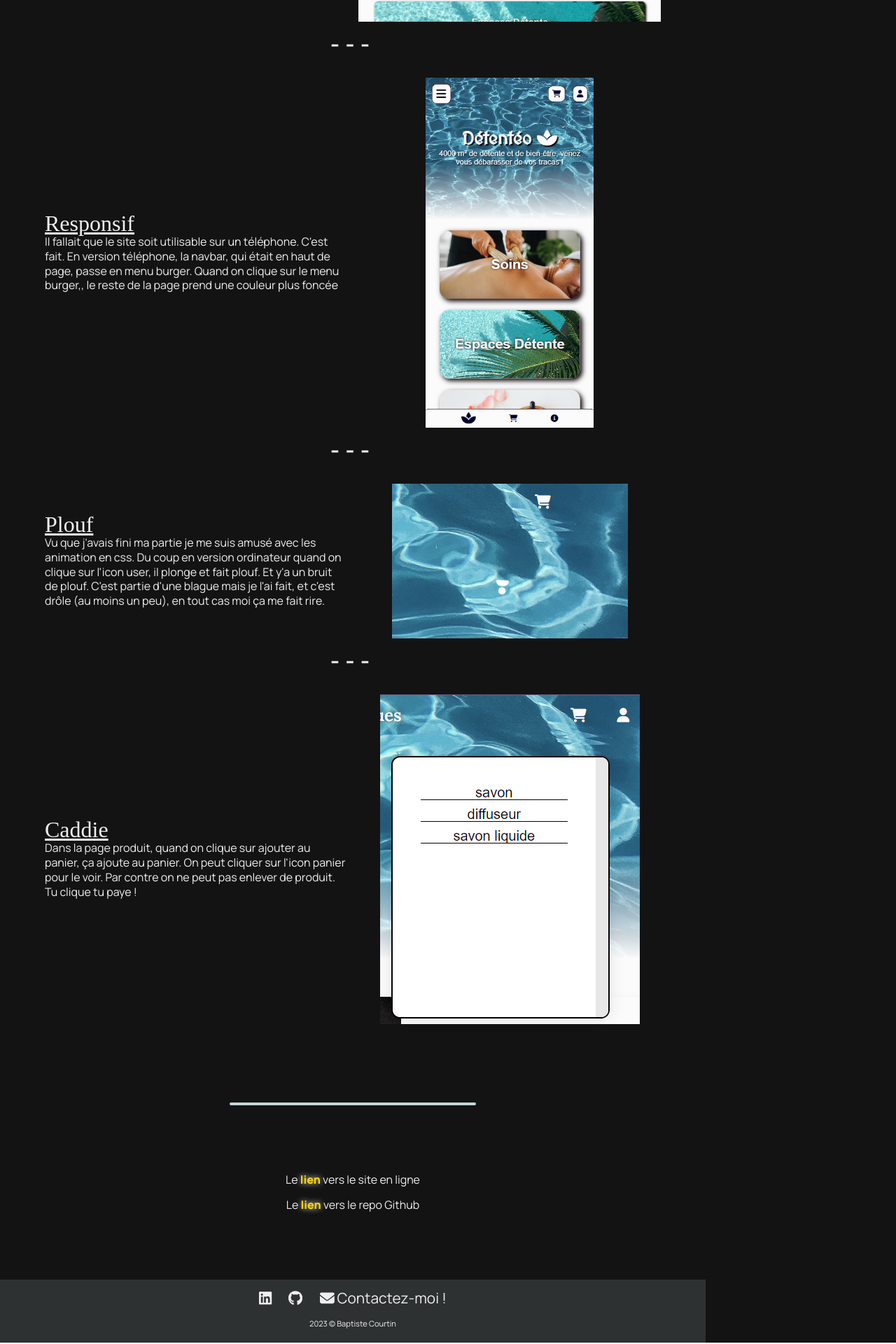
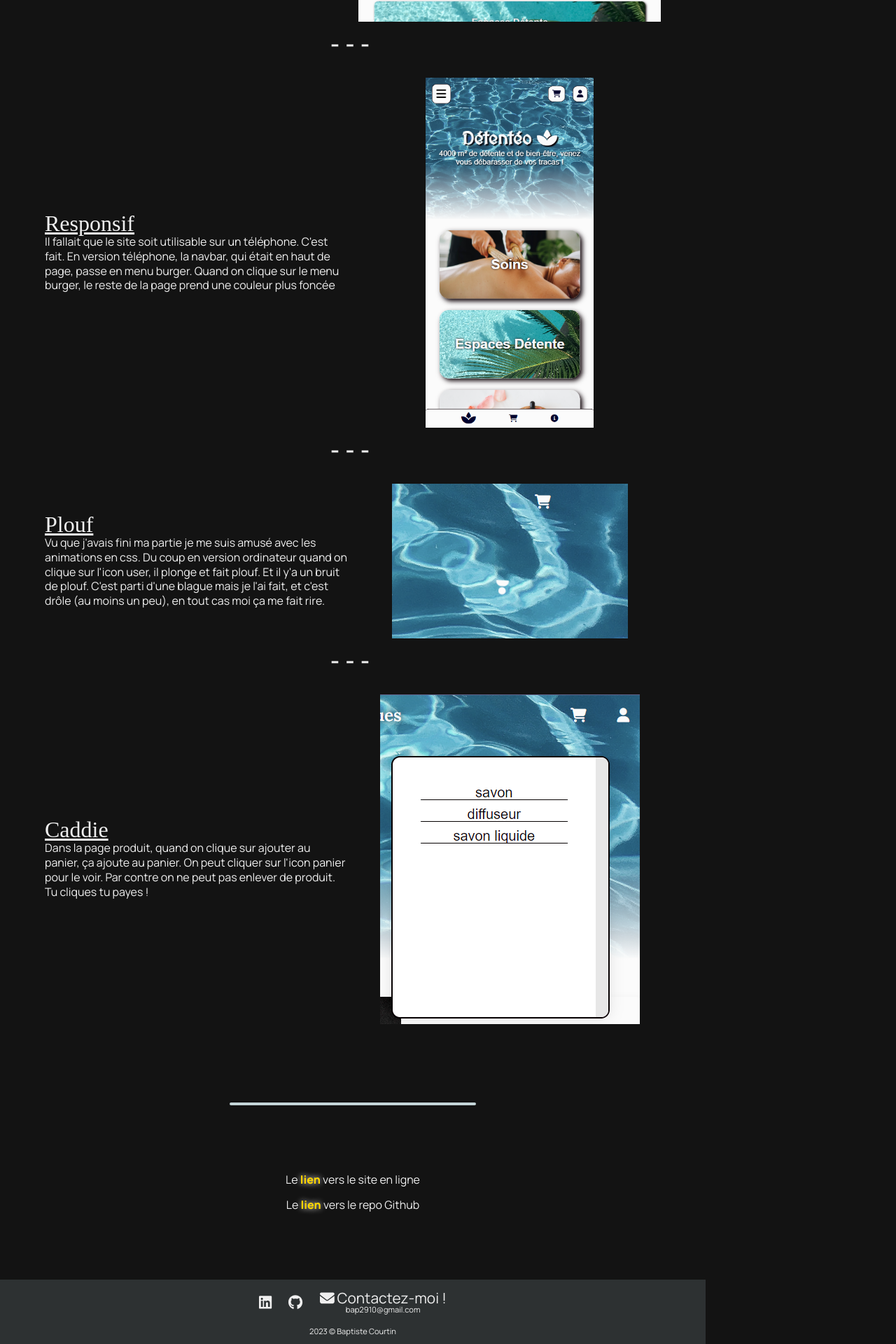
Before and after one commit to BaptisteCourtin/Portfolio, a Vue app: page /projet/1 in a window 1280 px wide. Shown: the part 1189-3109 px from the top of the page at 70% size. Built offline with nearby package versions, Linux system fonts and the light colour scheme; a web font is replaced by a local one.

Commit message:
V1 - corrigé

```diff
--- a/index.html
+++ b/index.html
@@ -3,7 +3,7 @@
 
 <head>
   <meta charset="UTF-8">
-  <link rel="icon" href="/favicon.ico">
+  <link rel="icon" href="/myfavicon.ico">
   <meta name="viewport" content="width=device-width, initial-scale=1.0">
   <title>My Portfolio</title>
 </head>
--- a/src/assets/projets.js
+++ b/src/assets/projets.js
@@ -19,25 +19,25 @@ export const PROJETS = [
       {
         title: 'Redirection',
         description:
-          "On est redirigé sur les autres pages en cliquant sur le images de la page d'accueil ou dans la navbar.",
+          "On est redirigé sur les autres pages en cliquant sur les images de la page d'accueil ou dans la navbar.",
         image: './assets/WCS-spa/menu.png'
       },
       {
         title: 'Responsif',
         description:
-          "Il fallait que le site soit utilisable sur un téléphone. C'est fait. En version téléphone, la navbar, qui était en haut de page, passe en menu burger. Quand on clique sur le menu burger,, le reste de la page prend une couleur plus foncée",
+          "Il fallait que le site soit utilisable sur un téléphone. C'est fait. En version téléphone, la navbar, qui était en haut de page, passe en menu burger. Quand on clique sur le menu burger, le reste de la page prend une couleur plus foncée",
         image: './assets/WCS-spa/responsive.png'
       },
       {
         title: 'Plouf',
         description:
-          "Vu que j'avais fini ma partie je me suis amusé avec les animation en css. Du coup en version ordinateur quand on clique sur l'icon user, il plonge et fait plouf. Et y'a un bruit de plouf. C'est partie d'une blague mais je l'ai fait, et c'est drôle (au moins un peu), en tout cas moi ça me fait rire.",
+          "Vu que j'avais fini ma partie je me suis amusé avec les animations en css. Du coup en version ordinateur quand on clique sur l'icon user, il plonge et fait plouf. Et il y'a un bruit de plouf. C'est parti d'une blague mais je l'ai fait, et c'est drôle (au moins un peu), en tout cas moi ça me fait rire.",
         image: './assets/WCS-spa/plouf.png'
       },
       {
         title: 'Caddie',
         description:
-          "Dans la page produit, quand on clique sur ajouter au panier, ça ajoute au panier. On peut cliquer sur l'icon panier pour le voir. Par contre on ne peut pas enlever de produit. Tu clique tu paye !",
+          "Dans la page produit, quand on clique sur ajouter au panier, ça ajoute au panier. On peut cliquer sur l'icon panier pour le voir. Par contre on ne peut pas enlever de produit. Tu cliques tu payes !",
         image: './assets/WCS-spa/cart.png'
       }
     ],
@@ -69,7 +69,7 @@ export const PROJETS = [
       {
         title: 'Redirection',
         description:
-          "On est redirigé sur les autres pages en cliquant sur les boutons de la page d'accueil ou dans la navbar. Quand la navbar est ouverte, le reste de la page prend un teinte plus foncée.",
+          "On est redirigé sur les autres pages en cliquant sur les boutons de la page d'accueil ou dans la navbar. Quand la navbar est ouverte, le reste de la page prend une teinte plus foncée.",
         image: './assets/WCS-blindtest/menu.png'
       },
       {
@@ -86,11 +86,11 @@ export const PROJETS = [
       {
         title: 'Des filtres pour jouer au blindtest',
         description:
-          "On peut choisir le type de musiques ainsi que la décennie. Sinon, les membres de l'équipe ont crées leurs propres blindtests aux quels vous pouvez jouer.",
+          "On peut choisir le type de musiques ainsi que la décennie. Sinon, les membres de l'équipe ont créés leurs propres blindtests auxquels vous pouvez jouer.",
         image: './assets/WCS-blindtest/choix.png'
       },
       {
-        title: 'Tester ces connaissances.',
+        title: 'Tester ses connaissances.',
         description:
           "Jouer ! Avec 4 propositions disposées de manière aléatoire et un timer. Si notre réponse est fausse ou si le temps imparti est dépassé, la bonne réponse apparait. Notre score s'affiche en fin de partie.",
         image: './assets/WCS-blindtest/test.png'
@@ -114,7 +114,7 @@ export const PROJETS = [
     organisation: '',
     mainImage: './assets/WCS-babyplace/MAIN.png',
     objectif:
-      "Créer la base de donnée du site, créer entièrement le backend et le frontend. En somme, utiliser toutes les connaissances apprisent jusqu'alors ainsi que ce que l'on a appris pendant le projet.",
+      "Créer la base de données du site, créer entièrement le backend et le frontend. En somme, utiliser toutes les connaissances apprises jusqu'alors et en acquérir et utiiser de nouvelles",
 
     technos: [
       'React',
@@ -132,18 +132,18 @@ export const PROJETS = [
     ],
 
     gfait:
-      "Je me suis occupé de toute la patie dite 'application', son but étant de permettre aux parents de trouver et réserver une place pour leurs enfants.",
+      "Je me suis occupé de toute la partie dite 'application', son but étant de permettre aux parents de trouver et réserver une place pour leurs enfants.",
     fonctions: [
       {
         title: 'Inscription et authentification',
         description:
-          'On peut créer un compte ou se connecter un à compte existant pour remplir les formulaires nécessaires, réserver une place et gérer ses réservations.',
+          'On peut créer un compte ou se connecter à un compte existant pour remplir les formulaires nécessaires, réserver une place et gérer ses réservations.',
         image: './assets/WCS-babyplace/authent.png'
       },
       {
         title: 'Recherche avec des cartes',
         description:
-          "On peut rechercher une structure avec des filtres et une disposition sous forme de cartes. Les filtres sont additifs. Ils sont par rapport à ce que la structure propose comme activités, ses services mais aussi et surtout par rapport aux jours et horaires d'ouverturess.",
+          "On peut rechercher une structure avec des filtres et une disposition sous forme de cartes. Les filtres sont additifs. Ils sont par rapport à ce que la structure propose comme activités, ses services mais aussi et surtout par rapport aux jours et horaires d'ouvertures.",
         image: './assets/WCS-babyplace/recherche.png'
       },
       {
@@ -155,19 +155,19 @@ export const PROJETS = [
       {
         title: 'Réserver une place',
         description:
-          'Nous pouvons faire une demande de réservation de façon récurrente ou exceptionnelle. Après avoir entrer les horaires de garde, nous pouvons demander certains suppléments, connaitre le prix total à payer et enfin envoyer la demande de réservation.',
+          'Nous pouvons faire une demande de réservation de façon récurrente ou exceptionnelle. Après avoir entré les horaires de garde, nous pouvons demander certains suppléments, connaitre le prix total à payer et enfin envoyer la demande de réservation.',
         image: './assets/WCS-babyplace/demande.png'
       },
       {
         title: 'Les notifications',
         description:
-          "Quand une structure a accepté ou refusé notre demande, une notification apparait. Quand la demande est acceptée il reste à payer (on ne paye pas vraiment) pour valider la réservation et qu'elle s'affiche dans notre menu.",
+          "Quand une structure a accepté ou refusé notre demande, une notification apparait. Quand la demande est acceptée il reste à payer (on ne paye pas vraiment, ça reste un projet non professionnel malgré tout) pour valider la réservation et qu'elle s'affiche dans notre menu.",
         image: './assets/WCS-babyplace/notif.png'
       },
       {
         title: 'Noter les structures',
         description:
-          'Un certain temps après le passage en crèche, une demande de note apparaît dans la section notifications. Après avoir rentrer les notes dans les 5 différentes sections, on peut envoyer.',
+          'Un certain temps après le passage en crèche, une demande de note apparaît dans la section notifications. Après avoir rentré les notes dans les 5 différentes sections, on peut envoyer.',
         image: './assets/WCS-babyplace/note.png'
       },
       {
@@ -200,7 +200,7 @@ export const PROJETS = [
       },
       {
         title: 'Ne pas être aidé',
-        description: 'Par contre on ne fait pas de service après vente.',
+        description: 'Par contre on ne fait pas de service après-vente.',
         image: './assets/WCS-babyplace/aide.png'
       }
     ],
@@ -221,7 +221,7 @@ export const PROJETS = [
     organisation: '',
     mainImage: './assets/MY-firstNative/MAIN.png',
     objectif:
-      "Après une démonstartion en cours de React Native, j'ai décidé d'approfondir pour voir les posibilités.",
+      "Après une démonstration en cours de React Native, j'ai décidé d'approfondir pour voir les possibilités.",
 
     technos: ['React Native', 'CSS', 'Git / GitHub'],
 
@@ -236,7 +236,7 @@ export const PROJETS = [
       {
         title: 'Afficher des images',
         description:
-          'Afficher des images qui ont différentes tailles sans laisser de gros espaces entre chaque ou les aplatirs.',
+          'Afficher des images qui ont différentes tailles sans laisser de gros espaces entre chaque ou les aplatir.',
         image: './assets/MY-firstNative/images.png'
       }
     ],
@@ -264,7 +264,7 @@ export const PROJETS = [
     fonctions: [
       {
         title: 'Choisir',
-        description: "Clique sur like si tu aime, clique sur pass si tu n'aime pas.",
+        description: "Clique sur like si tu aimes, clique sur pass si tu n'aimes pas.",
         image: './assets/MY-digimon/likePass.png'
       },
       {
@@ -292,7 +292,7 @@ export const PROJETS = [
     organisation: 'Aubay',
     mainImage: './assets/Aubay-SVS/MAIN.png',
     objectif:
-      'Créer un site professionnel en front et en back tout en apprenant de nouveaux languages de programmation',
+      'Créer un site professionnel en front et en back tout en apprenant de nouveaux langages de programmation',
 
     technos: [
       'Angular',
@@ -310,10 +310,10 @@ export const PROJETS = [
     ],
 
     gfait:
-      "J'ai participé à tout le développement front et back, à la création et la maintenance de la base de donnée, ainsi qu'à la création de tests unitaires. Le site devrait être en accessible fin septembre 2023",
+      "J'ai participé à tout le développement front et back, à la création et la maintenance de la base de données, ainsi qu'à la création de tests unitaires. Le site devrait être en accessible fin septembre 2023",
     fonctions: [
       {
-        title: 'Présenter Aubay',
+        title: "Présenter l'entreprise Aubay",
         description:
           "Une petite présentation de l'entreprise est faite sur la page d'accueil. Avec ses valeurs et engagements.",
         image: './assets/Aubay-SVS/accueil.png'
@@ -327,7 +327,7 @@ export const PROJETS = [
       {
         title: 'Attente',
         description:
-          "Pendant le chargement des éléments nécéssaires, des barres d'attente tourne pour nous dire que ça arrive.",
+          "Pendant le chargement des éléments nécessaires, des barres d'attente tournent pour nous dire que ça arrive.",
         image: './assets/Aubay-SVS/charge.png'
       },
       {
@@ -351,7 +351,7 @@ export const PROJETS = [
       {
         title: 'Expoter en PDF',
         description:
-          "Un autre bouton est présent pour exporter les projet en pdf. On y retrouve tout ce que l'on a sur la page projet. Le lien reste cliquable sur le PDF",
+          "Un autre bouton est présent pour exporter les projets en pdf. On y retrouve tout ce que l'on a sur la page projet. Le lien reste cliquable sur le PDF",
         image: './assets/Aubay-SVS/pdf.png'
       },
 
@@ -370,7 +370,7 @@ export const PROJETS = [
       {
         title: 'Administrer les projets',
         description:
-          'Le formulaire étant assez grand, il est visuellement divisé en plusieurs parties. On y entre les informations dont une image qui sera converti en base64, et on enregistre le tout.',
+          'Le formulaire étant assez grand, il est visuellement divisé en plusieurs parties. On y entre les informations dont une image qui sera convertie en base64, et on enregistre le tout.',
         image: './assets/Aubay-SVS/adminProjet.png'
       },
       {
@@ -382,7 +382,7 @@ export const PROJETS = [
       {
         title: "L'historique",
         description:
-          "Les projets ont plusieurs versions. Il fallait donc pouvoir switcher de version en étant sur le projet ainsi que choisir qu'elle version serait montré en premier et afficher seulement celle-ci lors de la recherche de projet.",
+          "Les projets ont plusieurs versions. Il fallait donc pouvoir switcher de version en étant sur le projet ainsi que choisir qu'elle version serait montrée en premier et afficher seulement celle-ci lors de la recherche de projet.",
         image: './assets/Aubay-SVS/historique.png'
       },
       {
--- a/src/components/Footer.vue
+++ b/src/components/Footer.vue
@@ -14,9 +14,12 @@ library.add(faLinkedin, faGithub, faEnvelope)
       <a href="https://github.com/BaptisteCourtin" target="_blank"
         ><font-awesome-icon icon="fa-brands fa-github"
       /></a>
-      <a href="mailto:bap2910@gmail.com"
-        ><font-awesome-icon icon="fa-solid fa-envelope" /> Contactez-moi !</a
-      >
+      <div class="myMail">
+        <a href="mailto:bap2910@gmail.com"
+          ><font-awesome-icon icon="fa-solid fa-envelope" /> Contactez-moi !
+        </a>
+        <span>bap2910@gmail.com</span>
+      </div>
     </section>
     <p class="myTag">2023 © Baptiste Courtin</p>
   </div>
--- a/src/components/footer.scss
+++ b/src/components/footer.scss
@@ -23,6 +23,17 @@
     a:hover {
       color: var(--gold);
     }
+
+    .myMail {
+      display: flex;
+      flex-direction: column;
+      justify-content: center;
+      align-items: center;
+
+      span {
+        font-size: 0.7rem;
+      }
+    }
   }
 
   .myTag {
--- a/src/views/HomeView.vue
+++ b/src/views/HomeView.vue
@@ -32,10 +32,10 @@ library.add(faArrowRight)
 
     <div class="quete">
       <p>
-      Actuellement en quête d'un <h4>CDI</h4> à partir du 1er septembre 2023, ou d'une <h4>alternance (contrat de professionalisation)</h4> de
+      Actuellement en quête d'un <h4>CDI</h4> à partir du 1er septembre 2023, ou d'une <h4>alternance (contrat d'apprentissage)</h4> de
       développeur web (full stack) à partir du 18 septembre 2023, dans la région Nantaise. </p>
       <a
-        href="https://drive.google.com/file/d/13VghsOAlfdumM_xno9FbPUwlhvSpIX-z/view?usp=sharing"
+        href="https://drive.google.com/file/d/1RotGczuEcBPaLRzidQrq4pCItXJc6Tub/view?usp=sharing"
         target="_blank"
         class="ICI"
         >Là
--- a/src/views/ProjetView.vue
+++ b/src/views/ProjetView.vue
@@ -29,7 +29,7 @@ export default {
         <p class="main-desc">{{ myPrj.description }}</p>
         <p><span>Taille de l'équipe :</span> {{ myPrj.tailleEquipe }}</p>
         <p><span>Temps :</span> {{ myPrj.temps }}</p>
-        <p v-if="myPrj.organisation"><span>Organisation :</span> {{ myPrj.organisation }}</p>
+        <p v-if="myPrj.organisation"><span>Entreprise :</span> {{ myPrj.organisation }}</p>
         <p><span>Objectif :</span> {{ myPrj.objectif }}</p>
       </div>
       <img :src="'/' + myPrj.mainImage" alt="img-projet" loading="lazy" />
```
Also changed, not shown: 1 other file (tests, documents, lock files or other folders).
